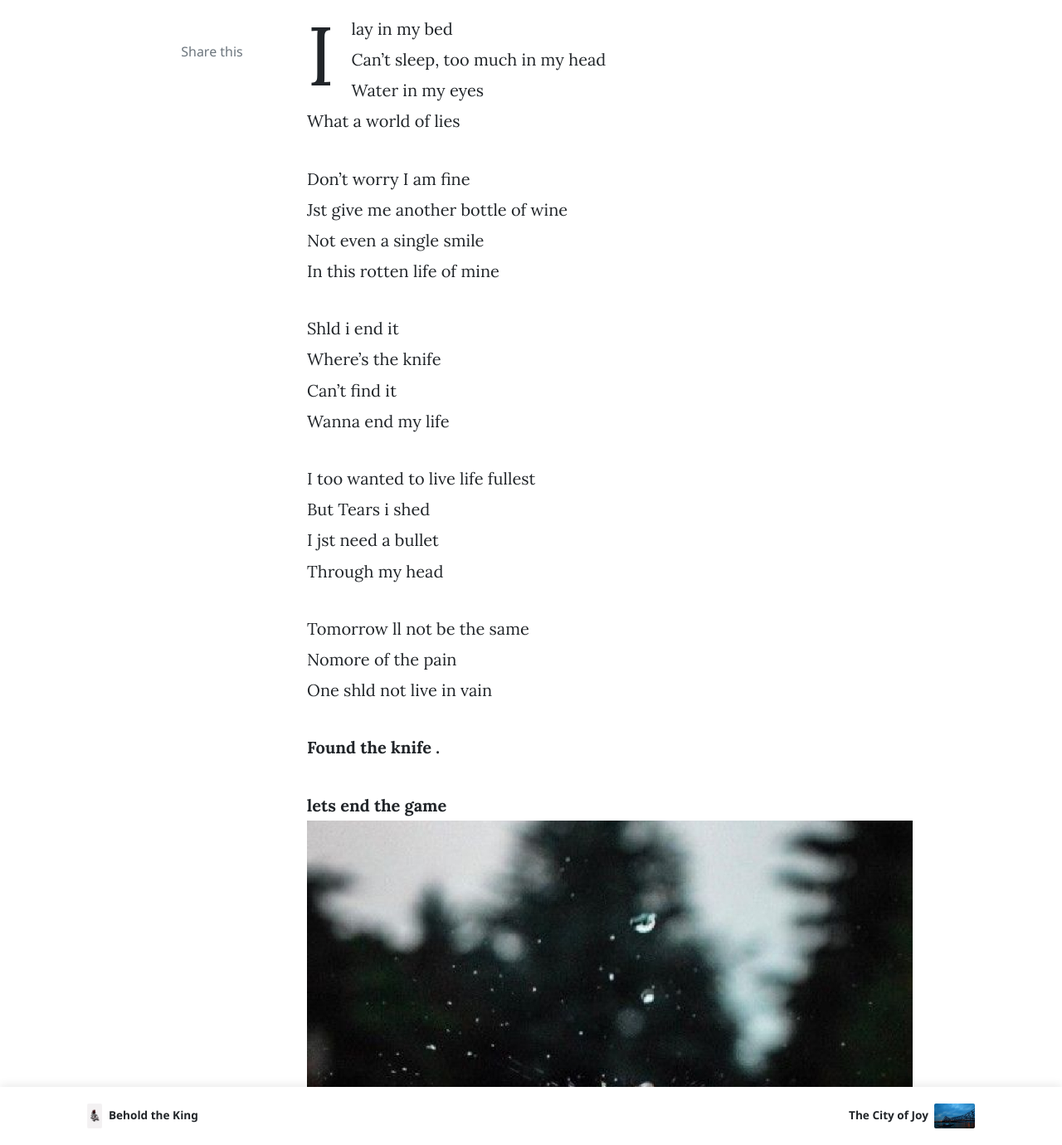
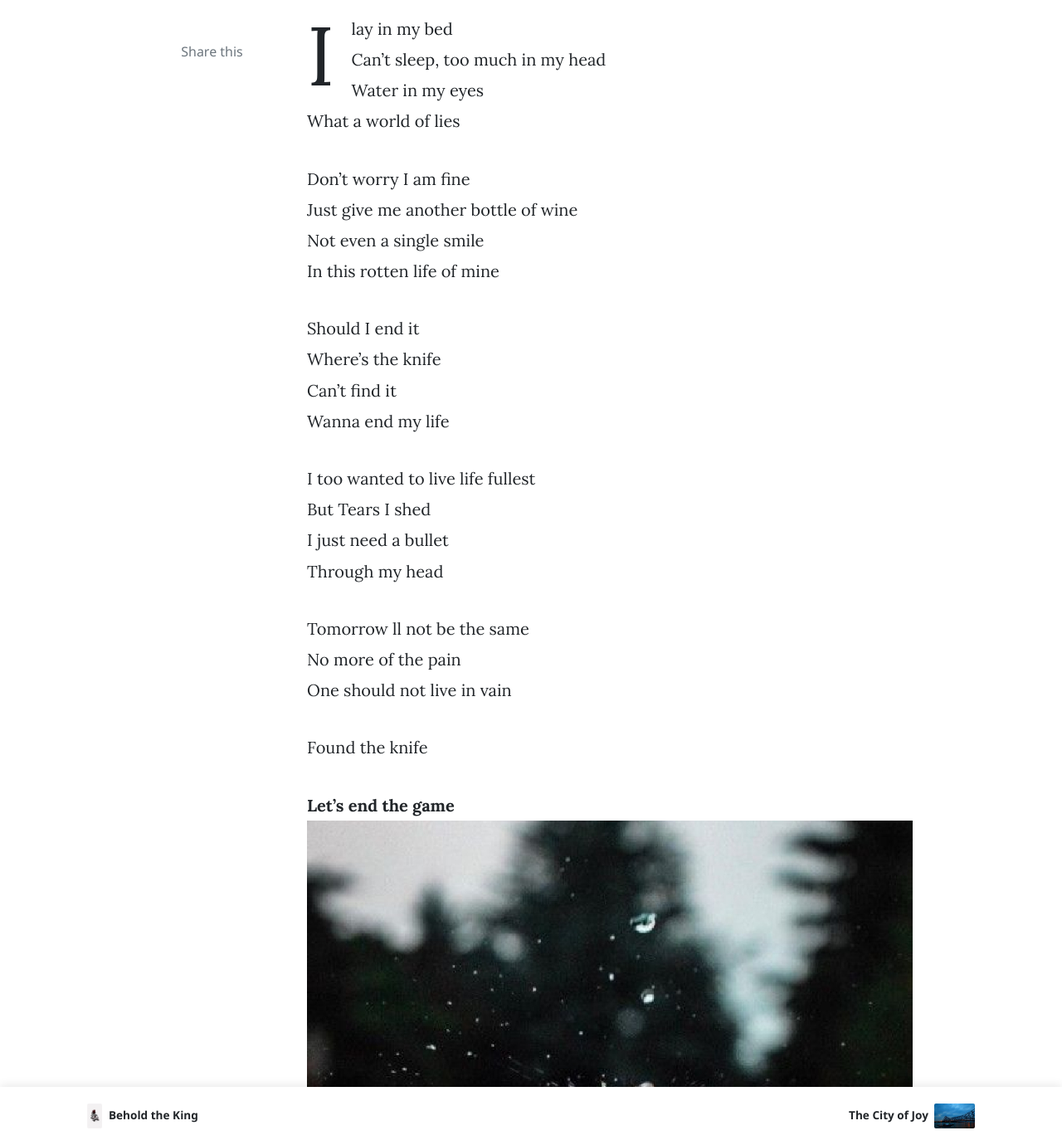
Before and after one commit to leomvit/leomvit.github.io, a Jekyll site: the page built from _posts/2019-07-21-giving-up.md, in a window 1280 px wide and 1400 px high, scrolled down 404 px, cut to the strip 20-1400 px from the top of the window. Shown: the whole strip at 83% size. Built offline with Jekyll 4.4.1, drawn with Linux system fonts in a browser that asks for light colours; nearby versions of some CDN libraries; comment, search, counter and statistics services are not loaded.

Commit message:
Grammar fixes

```diff
--- a/_posts/2019-07-21-giving-up.md
+++ b/_posts/2019-07-21-giving-up.md
@@ -13,26 +13,25 @@ Water in my eyes
 What a world of lies
 
 Don't worry I am fine
-Jst give me another bottle of wine
+Just give me another bottle of wine
 Not even a single smile
 In this rotten life of mine
 
-Shld i end it
+Should I end it
 Where's the knife
 Can't find it
 Wanna end my life
 
 I too wanted to live life fullest
-But Tears i shed
-I jst need a bullet
+But Tears I shed
+I just need a bullet
 Through my head
 
+Tomorrow ll not be the same
+No more of the pain
+One should not live in vain
 
-Tomorrow ll not be the same
-Nomore of the pain
-One shld not live in vain
+Found the knife
 
-**Found the knife .**
-
-**lets end the game**
-![GIVING UP!](/assets/images/20190820_235742.jpg "GIVING UP!")
+**Let's end the game**
+![Giving Up](/assets/images/20190820_235742.jpg "GIVING UP!")
```
Also changed, not shown: other parts of _posts/2019-07-21-giving-up.md (+1 -1 lines), _posts/2019-07-22-city-of-joy.md (+3 -3 lines), _posts/2019-07-23-before-and-after.md (+2 -3 lines), _posts/2019-07-23-syllabus-completed.md (+13 -14 lines), assets/images/authors/deeksha.jpeg.
